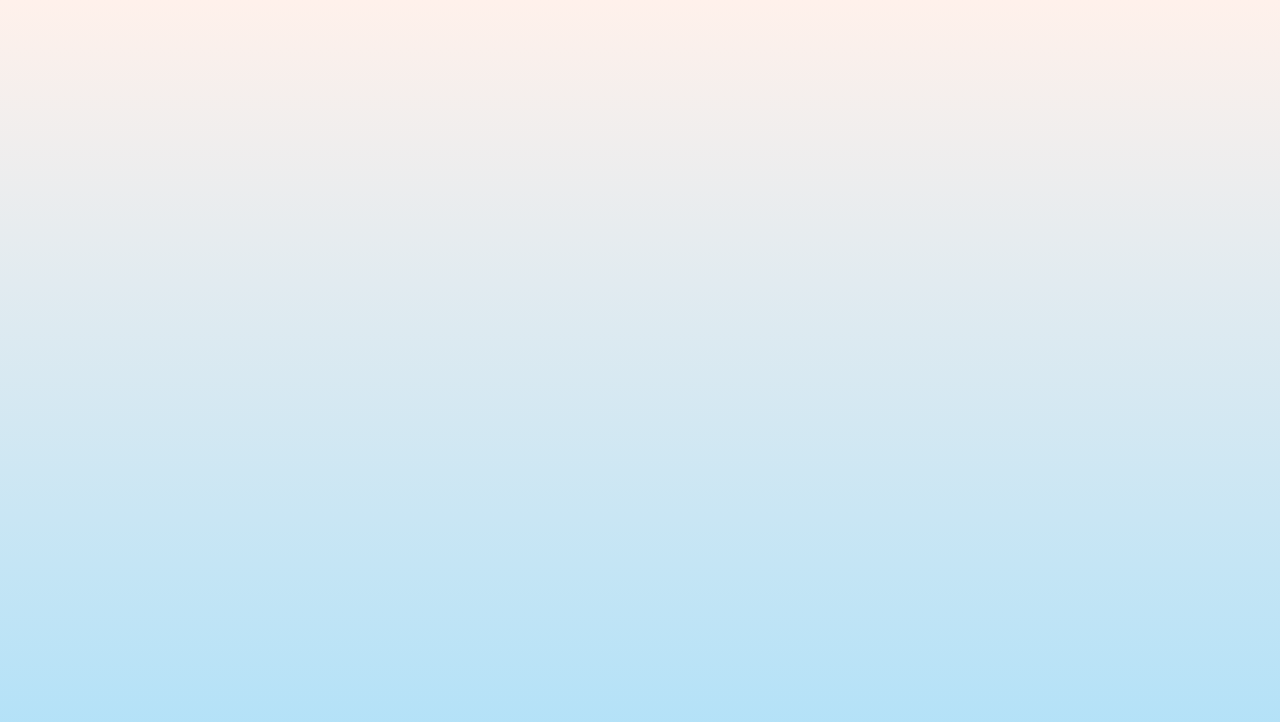
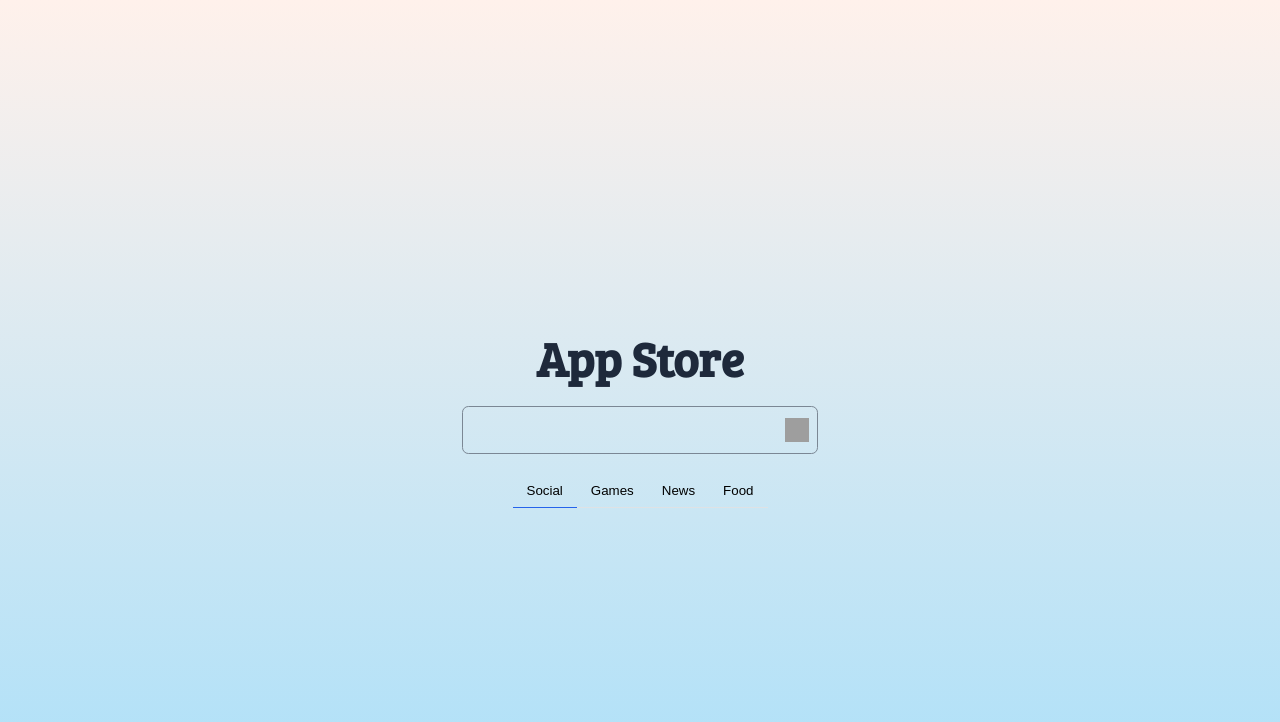
Before and after one commit to CLL-NxtWave-Submissions/app-store, a React (Create React App) app: page / in a window 1280 px wide. Shown: the top 722 px of the page. Built offline with nearby package versions, Linux system fonts and the light colour scheme; grey boxes are pictures that could not be loaded; a web font is replaced by a local one.

Commit message:
Implemented UI in render method of AppStore class component, composed of list of TabItem components as children. Pending implementation of list of AppItem components based on tab selection and search input

```diff
--- a/src/components/AppStore/index.js
+++ b/src/components/AppStore/index.js
@@ -314,6 +314,35 @@ export default class AppStore extends Component {
   render() {
     const {searchInput, selectedTabId} = this.state
 
-    return <div className="app-store-bg-container"></div>
+    return (
+      <div className="app-store-bg-container">
+        <div className="app-store-content-container">
+          <h1 className="app-store-header">App Store</h1>
+          <div className="app-store-search-container">
+            <input
+              className="app-store-search-input"
+              type="search"
+              onChange={this.onSearchInputChange}
+              name="search-input"
+              value={searchInput}
+            />
+            <img
+              className="app-store-search-icon-img"
+              src="https://assets.ccbp.in/frontend/react-js/app-store/app-store-search-img.png"
+              alt="search icon"
+            />
+          </div>
+          <div className="app-store-tabs-container">
+            {tabsList.map(tabListItem => (
+              <TabItem
+                itemData={tabListItem}
+                itemSelectHandler={this.onTabSelect}
+                isSelected={tabListItem.tabId === selectedTabId}
+              />
+            ))}
+          </div>
+        </div>
+      </div>
+    )
   }
 }
```
